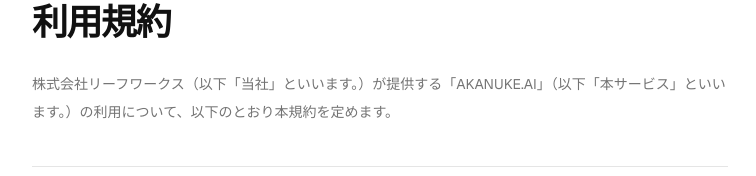
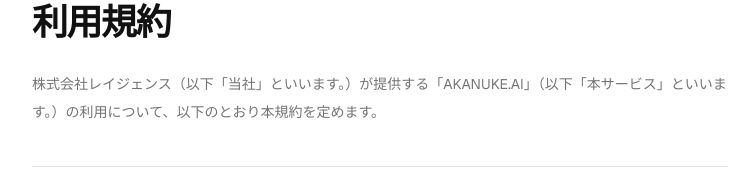
Before and after one commit to mori10tech/akanuke-ai, a Next.js app: page /terms in a window 1280 px wide. Shown: the part 166-342 px from the top of the page, without its empty margins (260-1016 px from the left). Built offline with nearby package versions, Linux system fonts and the light colour scheme.

Commit message:
変更: AKANUKE.AIの運営会社表記をレイジェンスへ更新

```diff
--- a/app/page.tsx
+++ b/app/page.tsx
@@ -979,16 +979,12 @@ export default function Home() {
     個人情報保護方針
   </a>
 
-  <a
-    href="https://www.leafworks.jp/contact/"
-    target="_blank"
-    rel="noopener noreferrer"
-  >
+  <Link href="/contact">
   お問い合わせ
-  </a>
+</Link>
 
 <a
-    href="https://www.leafworks.jp/"
+  href="https://www.raygence.co.jp/company/outline.html"
   target="_blank"
   rel="noopener noreferrer"
 >
--- a/app/terms/page.tsx
+++ b/app/terms/page.tsx
@@ -422,7 +422,7 @@ export default function TermsPage() {
           </h1>
 
           <p className="mt-5 text-[14px] leading-7 text-black/55">
-            株式会社リーフワークス（以下「当社」といいます。）が提供する「AKANUKE.AI」（以下「本サービス」といいます。）の利用について、以下のとおり本規約を定めます。
+            株式会社レイジェンス（以下「当社」といいます。）が提供する「AKANUKE.AI」（以下「本サービス」といいます。）の利用について、以下のとおり本規約を定めます。
           </p>
         </div>
 
@@ -449,7 +449,7 @@ export default function TermsPage() {
           </p>
 
           <p className="mt-1 text-[13px] leading-7 text-black/50">
-            株式会社リーフワークス
+            株式会社レイジェンス
           </p>
         </div>
 
```
Lines whose indentation alone changed are shown as unchanged.
